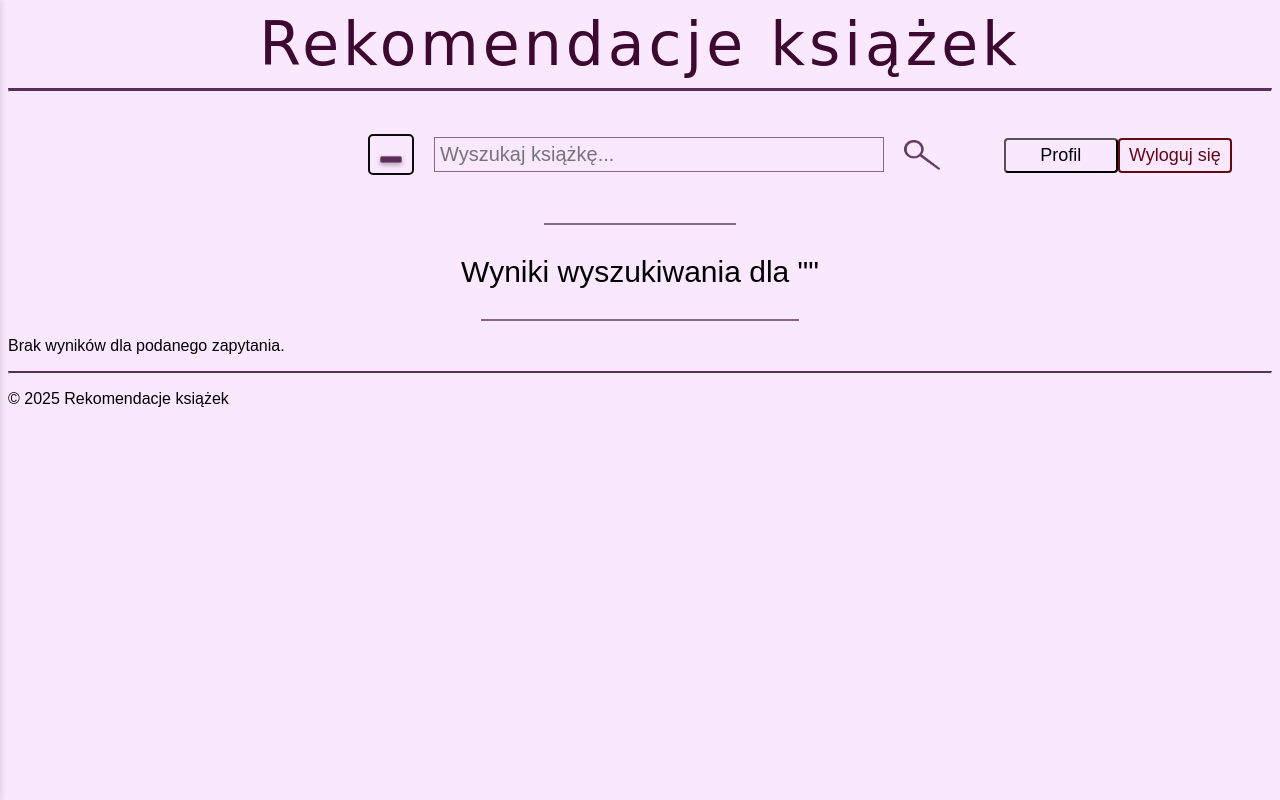
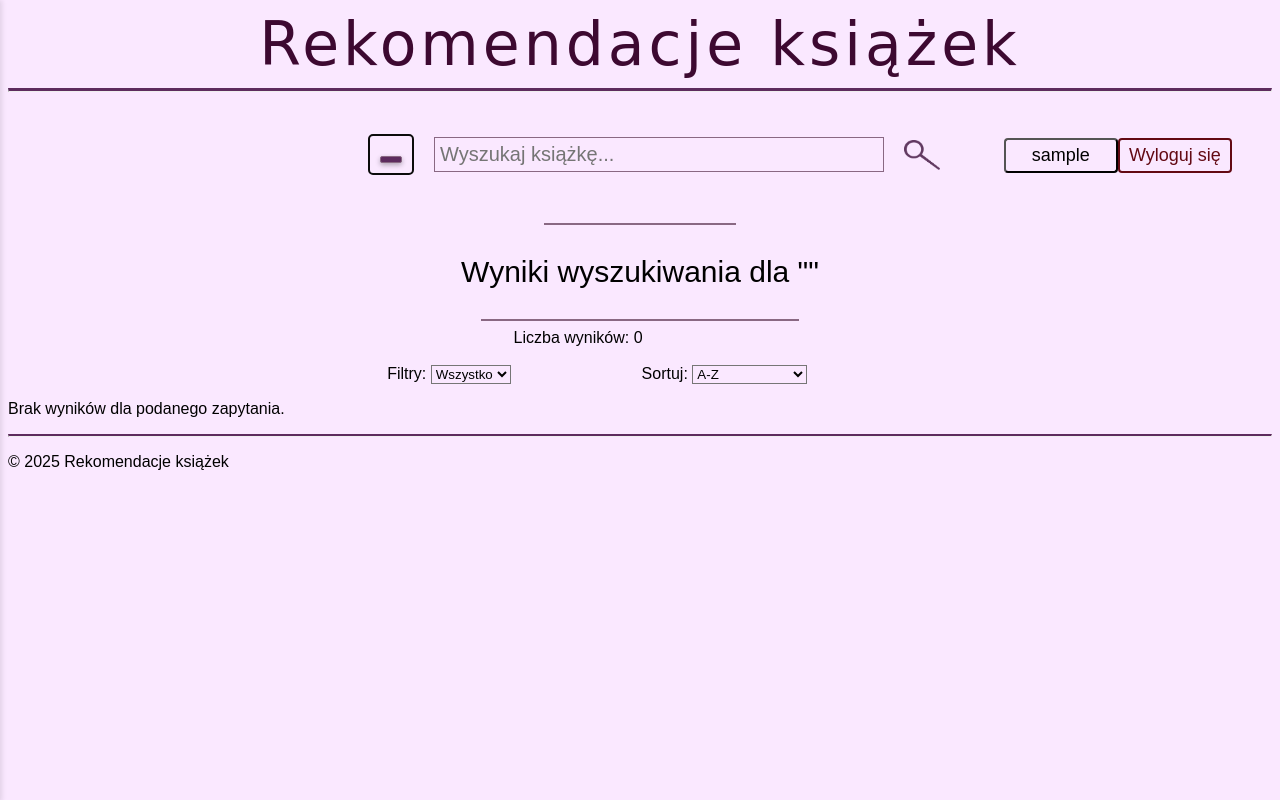
Before and after one commit to Tancerka/rekomendacje_ksiazek, a Flask app: page /main/search in a window 1280 px wide. Run offline with Flask 3, Linux system fonts and the light colour scheme; the visitor is signed in with stand-in values (Sample User, id 1); some web fonts are replaced.

Commit message:
/html+db/: 10.11/: add filtering and sorting

```diff
--- a/app/auth/auth.py
+++ b/app/auth/auth.py
@@ -115,4 +115,6 @@ def add_favorite():
         {'_id': ObjectId(user_id)},
         {'$addToSet': {'favorites': book_id}}
     )
-    return jsonify({"message: Book added to favorites"})
+    message="Dodano książkę do ulubionych."
+    print(message)
+    return message
--- a/app/main/routes.py
+++ b/app/main/routes.py
@@ -31,12 +31,50 @@ def update_profile():
 @main_bp.route('/search', methods=['GET'])
 def search():
     query = request.args.get('q', '')
+    filter_option = request.args.get('filter', 'all')
+    sort_option = request.args.get('sort', 'asc')
     results = []
-    if query:
-        title_results = list(mongo.db.books.find({'Title': {'$regex': query, '$options': 'i'}}, {"Title":1, "Author":1, "Category":1, "Score":1}))
-        author_results = list(mongo.db.books.find({'Author': {'$regex': query, '$options': 'i'}}, {"Title":1, "Author":1, "Category":1, "Score":1}))
-        category_results = list(mongo.db.books.find({'Category': {'$regex': query, '$options': 'i'}}, {"Title":1, "Author":1, "Category":1, "Score":1}))
-        results = title_results + author_results + category_results
+
+    print("=== DEBUG START ===")
+    print(f"Query: '{query}'")
+    print(f"Filter option: '{filter_option}'")
+    print(f"Sort option: '{sort_option}'")
+
+    if not query:
+        return render_template('search_results.html', query=query, results=[])
+
+    if filter_option == 'books':
+        filters = {'Title': {'$regex': query, '$options': 'i'}}
+        print(f"Books filter: Title contains '{query}'")
+    elif filter_option == 'authors':
+        filters = {'Author': {'$regex': query, '$options': 'i'}}
+        print(f"Authors filter: Author contains '{query}'")
+    elif filter_option == 'categories':
+        filters = {"Category":{"$regex": query, '$options': 'i'}}
+        print(f"Categories filter: Category contains '{query}'")
+    elif filter_option == 'all':
+        filters = {
+           '$or': [
+        {'Title': {'$regex': query, '$options': 'i'}},
+        {'Author': {'$regex': query, '$options': 'i'}},
+        {"Category":{"$regex": query, '$options': 'i'}}
+            ]
+        }
+        print(f"All filter: Title/Author/Category contains '{query}'")
+
+    print(f"Final filters: {filters}")
+
+    sort_field = 'Title'
+    sort_direction = 1
+    if sort_option == 'desc':
+        sort_direction = -1
+    elif sort_option == 'score_desc':
+        sort_field = 'Score'
+        sort_direction = -1
+    elif sort_option == 'score_asc':
+        sort_field = 'Score'
+        sort_direction = 1
+    results = list(mongo.db.books.find(filters, {"Title":1, "Author":1, "Category":1, "Score":1}).sort(sort_field, sort_direction))
     return render_template('search_results.html', query=query, results=results)
 
 @main_bp.route('/book', methods=['GET'])
--- a/templates/nav.html
+++ b/templates/nav.html
@@ -24,7 +24,7 @@
             <input id="search-icon" type="image" onclick="searchBook()" src="../static/img/search_icon.png" style="background-color: transparent; width: 3%; height: 2%; margin-top: 2vw; margin-right: 5vw;" id="search-icon"></button>
             <!-- <input type="image" src="../static/img/Windows_Settings_app_icon.png" style="margin-right: 26%; margin-top: 2%; width: 35px; height: 35px" id="settings-icon"/> -->
              {% if current_user.is_authenticated %}
-                <button class="login" style="width: 10vw; margin: 0;margin-top: 2vw;" onclick="window.location.pathname='/profile'">Profil</button>
+                <button class="login" style="width: 10vw; margin: 0;margin-top: 2vw;" onclick="window.location.pathname='/profile'">{{current_user.username}}</button>
                 <button class="logout" onclick="window.location.pathname='/logout'">Wyloguj się</button>
             {% else %}
                 <button class="login" onclick="window.location.pathname='/login'">Zaloguj się</button>
--- a/templates/search_results.html
+++ b/templates/search_results.html
@@ -2,6 +2,25 @@
 {% block title %}Rekomendacje książek {% endblock %}
 {% block page_title %} Wyniki wyszukiwania dla "{{ query }}"{% endblock %}
 {% block content %}
+
+<form method="get" id ="filter-form" action="{{ url_for('main.search')}}">
+    <input type="hidden" name="q" value="{{ query }}">
+    <label style="margin-left: 40%;">Liczba wyników: {{ results|length }}</label><br><br>
+    <label for="filter" style="margin-left: 30%;">Filtry:</label>
+    <select id="filter" name="sort" onchange="newSort()">
+        <option value="all" {% if request.args.get('filter') == 'all' %}selected{% endif %}>Wszystko</option>
+        <option value="books" {% if request.args.get('filter') == 'books' %}selected{% endif %}>Książki</option>
+        <option value="authors"  {% if request.args.get('filter') == 'authors' %}selected{% endif %}>Autorzy</option>
+        <option value="categories"  {% if request.args.get('filter') == 'categories' %}selected{% endif %}>Kategorie</option>
+    </select>
+    <label for="sort" style="margin-left: 10%;">Sortuj:</label>
+    <select id="sort" name="sort" onchange="newSort()">
+        <option value="asc" {% if request.args.get('sort') == 'asc' %}selected{% endif %}>A-Z</option>
+        <option value="desc" {% if request.args.get('sort') == 'desc' %}selected{% endif %}>Z-A</option>
+        <option value="score_desc" {% if request.args.get('sort') == 'score_desc' %}selected{% endif %}>Od najlepszych</option>
+        <option value="score_asc" {% if request.args.get('sort') == 'score_asc' %}selected{% endif %}>Od najgorszych</option>
+    </select>
+</form>
 
 
 {% if results %}
@@ -10,14 +29,14 @@
         <button class="book-item" onclick="window.location.href='/main/book?id={{ book._id }}'">
 
             <h3 style="font-weight: bold;">{{ book.Title }}</h3>
-            <span style="font-weight: bold;">ID: </span>{{ book._id }} <br><br>
             <span style="font-weight: bold;">Autor: </span>{{ book.Author }} <br><br>
             <span style="font-weight: bold;">Kategoria: </span>{{ book.Category }} <br><br>
-            <span style="font-weight: bold;">Wynik: </span>{{ book.Score }} <br><br>
+            <span style="font-weight: bold;">Ocena: </span>{{ book.Score }} <br><br>
 <!--             <button>Dodaj do przeczytanych</button> -->
         </button>
         <input type="image" id="favorites-icon" src="../static/img/favorites_icon.png" style="background-color: transparent; width: 3%; height: 3%; margin-left:48%" onclick="addFavorite('{{book._id}}')"></input>
         <input type="image" id="wishlist-icon" src="../static/img/wishlist_icon.png" style="background-color: transparent; width: 3%; height: 3%"></input>
+        <p> {{ message }}</p>
     {% endfor %}
     </ul>
 {% else %}
@@ -26,21 +45,29 @@
 
 <script>
 
-    document.getElementById("favorites-icon").addEventListener("mouseover", (e) => {
-        document.getElementById("favorites-icon").src = "../static/img/favorites_icon_hover.png";
-    });
+        elements = document.getElementsByTagName("input")
+        for(let i = 0; i<elements.length; i++) {
+            elements[i].addEventListener("mouseover", (e) => {
+            if(elements[i].id == "favorites-icon") {
+                elements[i].src = "../static/img/favorites_icon_hover.png";
+            } else if (elements[i].id == "wishlist-icon") {
+                elements[i].src = "../static/img/wishlist_icon_hover.png";
+            }
+        });
+    }
 
-    document.getElementById("favorites-icon").addEventListener("mouseout", (e) => {
-        document.getElementById("favorites-icon").src = "../static/img/favorites_icon.png";
-    });
+        elements = document.getElementsByTagName("input")
+        for(let i = 0; i<elements.length; i++) {
+            elements[i].addEventListener("mouseout", (e) => {
+            if(elements[i].id == "favorites-icon") {
+                elements[i].src = "../static/img/favorites_icon.png";
+            } else if (elements[i].id == "wishlist-icon") {
+                elements[i].src = "../static/img/wishlist_icon.png";
+            }
+        });
+    }
 
-    document.getElementById("wishlist-icon").addEventListener("mouseover", (e) => {
-        document.getElementById("wishlist-icon").src = "../static/img/wishlist_icon_hover.png";
-    });
 
-    document.getElementById("wishlist-icon").addEventListener("mouseout", (e) => {
-        document.getElementById("wishlist-icon").src = "../static/img/wishlist_icon.png";
-    });
 
     async function addFavorite(bookId) {
         const response = await fetch("/auth/add_favorite", {
@@ -52,6 +79,14 @@
         });
     }
 
+    function newSort(){
+        const query = new URLSearchParams(window.location.search).get("q");
+        const filter = document.getElementById("filter").value;
+        const sort = document.getElementById("sort").value;
+        window.location.href = `/main/search?q=${query}&filter=${filter}&sort=${sort}`;
+        console.debug(window.location.href);
+    }
+
 
 </script>
 
```
